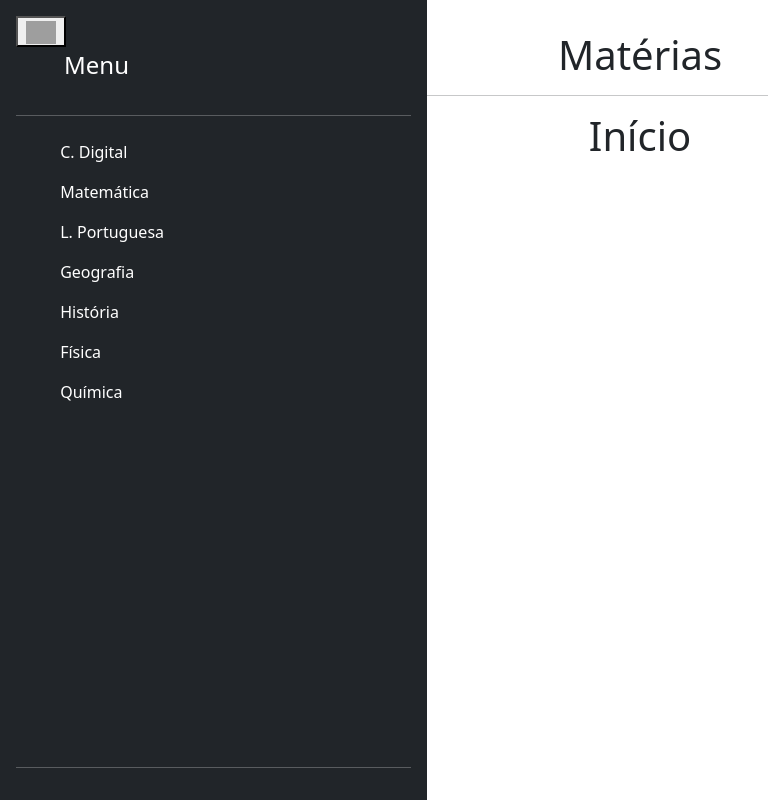
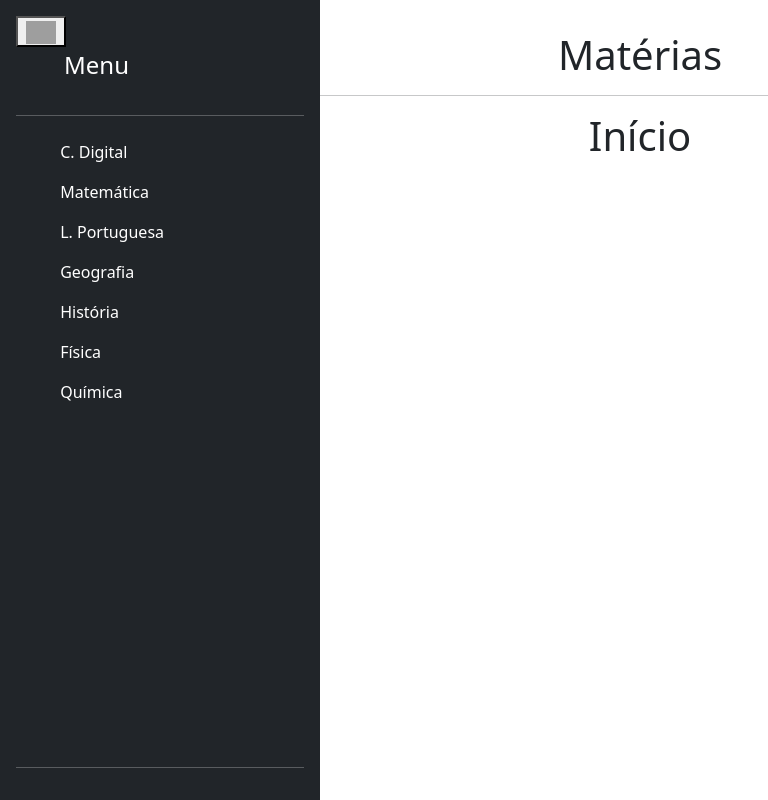
Before and after one commit to GustavoPatussi/Trabalho-de-CD, a plain HTML site: page index.html in a window 1280 px wide. Both pictures are taken after a click on the button 37 px from the left and 15 px from the top of the page. Shown: the whole page, without its empty margins (0-768 px from the left). Drawn offline with nearby package versions, Linux system fonts and the light colour scheme; grey boxes are pictures that could not be loaded.

Commit message:
1 file modified

```diff
--- a/index.html
+++ b/index.html
@@ -22,7 +22,7 @@
     </button>
     <h1 style="text-align: center">Matérias</h1> <hr/>
 
-    <div class="d-flex flex-column p-3 text-white bg-dark fixed-top col-6 col-md-4" id="menu_lateral">
+    <div class="d-flex flex-column p-3 text-white bg-dark fixed-top col-8 col-sm-5 col-lg-3 col-md-4" id="menu_lateral">
       <button class="btn-menu" onclick="menuDisplay()">
         <img src="https://cdn-icons-png.flaticon.com/512/56/56763.png" alt="barras" style="width: 30px"/>
       </button>
```
